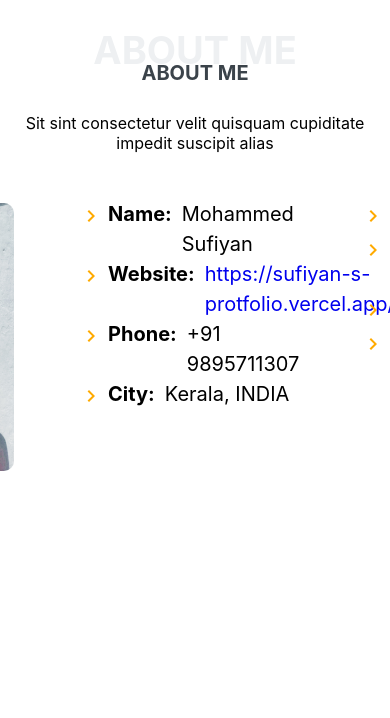
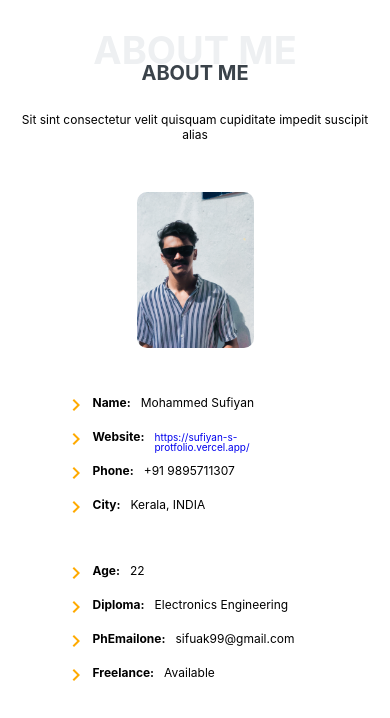
Before and after one commit to sufiyaandev/sufiyan-s-protfolio, a React (Create React App) app: page /about in a window 390 px wide. Shown: the top 718 px of the page. Built offline with nearby package versions, Linux system fonts and the light colour scheme; a web font is replaced by a local one.

Commit message:
make about page responcive

```diff
--- a/src/components/Header.js
+++ b/src/components/Header.js
@@ -10,6 +10,11 @@ function Header() {
     const sidebar = document.querySelector('.mob-list');
     sidebar.style.display = sidebar.style.display === 'none' ? 'block' : 'none';
   }
+  const handleAboutClick = (event) => {
+    event.preventDefault();
+    document.getElementById('about').scrollIntoView({ behavior: 'smooth' });
+  };
+
   return (
     <div>
       <header id="header">
@@ -19,7 +24,7 @@ function Header() {
               {' '}
               <li>Home</li>
             </Link>
-            <a href="#about">
+            <a href="#about" id='about-link' onClick={handleAboutClick}>
               <li>About</li>
             </a>
             <li>Resume</li>
@@ -47,9 +52,9 @@ function Header() {
               {' '}
               <li>Home</li>
             </Link>
-            <Link to="/about">
+            <a href="#about" id='about-link' onClick={handleAboutClick}>
               <li>About</li>
-            </Link>
+            </a>
             <li>Resume</li>
             <li>Services</li>
             <li>Portfolio</li>
--- a/src/pages/About.js
+++ b/src/pages/About.js
@@ -2,10 +2,11 @@ import React from 'react';
 import './about.css';
 import imgAbout from '../images/IMG_2909.JPG'
 import ChevronRightIcon from '@mui/icons-material/ChevronRight';
-import ProgressBar from 'react-bootstrap/ProgressBar';
+// import ProgressBar from 'react-bootstrap/ProgressBar';
 
 
-function About() {
+function About(){
+
   return (
     <div className="about-main">
       <div className="head-about">
@@ -48,4 +49,5 @@ function About() {
   );
 }
 
+
 export default About;
--- a/src/pages/Home.js
+++ b/src/pages/Home.js
@@ -5,6 +5,12 @@ import homeImage from '../images/IMG_4938.JPG';
 import About from './About';
 
 function Home() {
+
+  const handleAboutClick = (event) => {
+    event.preventDefault(); // Prevent default anchor link behavior
+    document.getElementById('about').scrollIntoView({ behavior: 'smooth' });
+  };
+
   return (
     <div className="home-main">
       <div className="header-div">
@@ -14,7 +20,7 @@ function Home() {
         <h1>Sufiyan.</h1>
         <h4>I'm a Web Developer In Cosmo Solution.</h4>
 
-        <a href="#about">
+        <a href="#about" id='about-link' onClick={handleAboutClick}>
           <svg
             className="svg-text"
             xmlns="http://www.w3.org/2000/svg"
--- a/src/pages/about.css
+++ b/src/pages/about.css
@@ -35,6 +35,7 @@
 }
 .head-about p{
     margin-bottom: 0;
+    padding: 0 10px 0 10px;
     position: relative;
     z-index: 2;
 }
@@ -47,6 +48,9 @@
 
     .head-about span {
       font-size: 38px;
+    }
+    .head-about p{
+      font-size: 12px;
     }
   }
 .content-about{
@@ -70,23 +74,60 @@
   flex-direction: row;
 }
 .text-in-colum{
-  width: 50%;
+  width: 100%;
   display: flex;
   flex-direction: column;
+}
+.text-in-colum-ul{
+  padding: 0;
 }
 .text-in-colum-ul li{
   list-style: none;
   display: flex;
-  line-height: 30px;
-  font-size: 20px;
+  line-height: 50px;
 }
 .text-in-colum-ul li span{
   padding-left:10px ;
 }
 .text-in-colum-ul li a{
-  padding-left:10px ;
+ padding-left: 10px;
+ font-size: smaller;
+ line-height: 10px;
+ margin-top: 18px;
 }
 .text-in-colum-ul li svg{
   color: rgb(255, 170, 0);
   padding: 5px;
+  text-align: center;
+  margin-top: 10px;
 }
+@media(max-width:829px){
+  .text-in-colum-ul li{
+    font-size: 12px;
+  }
+}
+@media(max-width:688px){
+  .content-about{
+    flex-direction: column;
+    justify-content: center;
+    align-items: center;
+  }
+  .text-in-colum{
+    width: 100%;
+
+  }
+  .text-in-row{
+    flex-direction: column;
+  }
+  .text-in-colum-ul li{
+    line-height: 30px;
+    font-size: 12px;
+  }
+  .text-in-colum-ul li svg{
+    margin-top: 0;
+  }
+  .text-in-colum-ul li a{
+    margin-top: 10px;
+  }
+
+}
```
